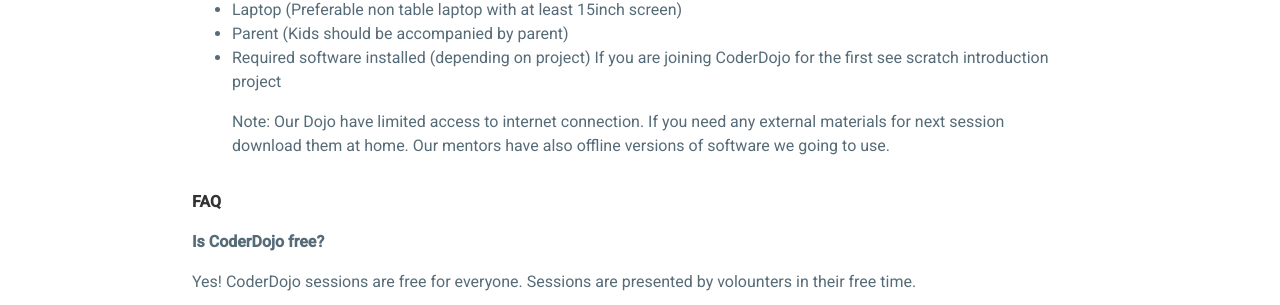
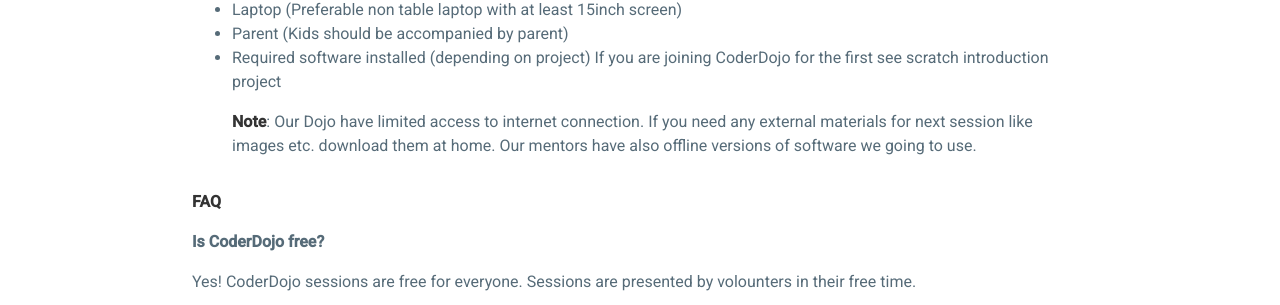
Before and after one commit to Metawired/coderdojo, a Jekyll site: the page built from project/general/starter.md, in a window 1280 px wide. Shown: the part 585-890 px from the top of the page. Built offline with Jekyll 4.4.1, drawn with Linux system fonts in a browser that asks for light colours.

```diff
--- a/project/general/starter.md
+++ b/project/general/starter.md
@@ -23,8 +23,8 @@ We will help you to setup everything that is required.
 - Required software installed (depending on project)
 If you are joining CoderDojo for the first see scratch introduction project
 
-> Note: Our Dojo have limited access to internet connection.
-If you need any external materials for next session download them at home.
+> **Note**: Our Dojo have limited access to internet connection.
+If you need any external materials for next session like images etc. download them at home.
 Our mentors have also offline versions of software we going to use.
 
 ## FAQ
```
